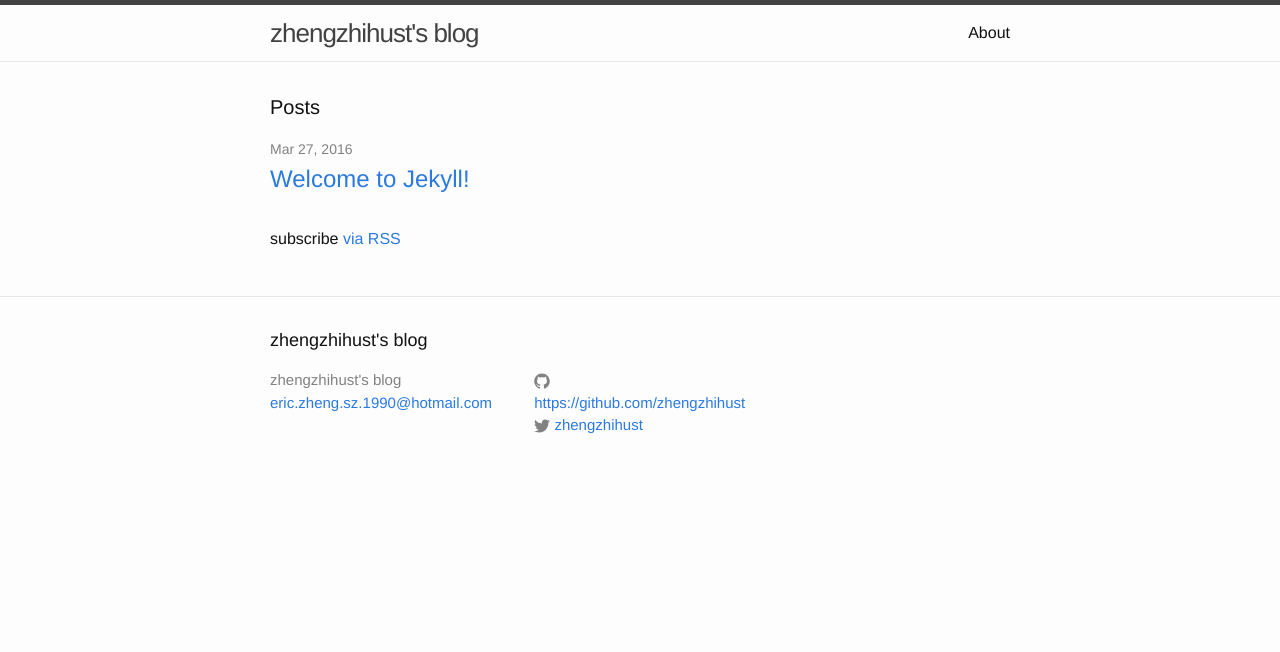
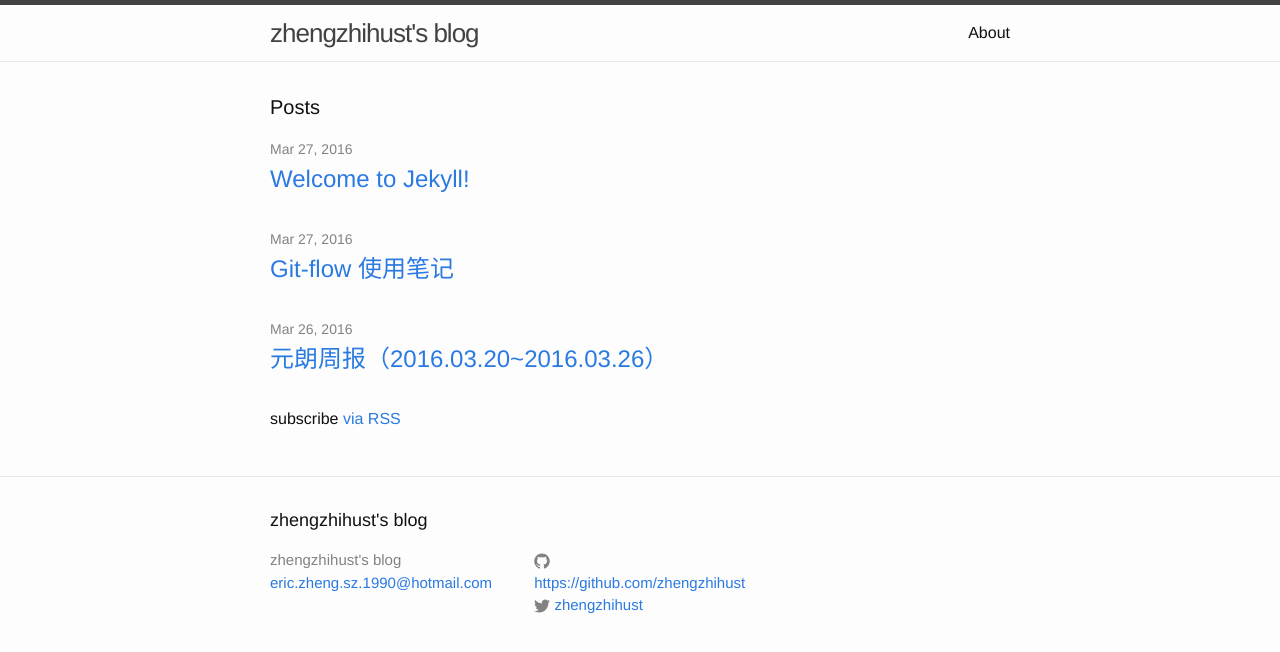
Before and after one commit to zhengzhihust/eric.github.io, a Jekyll site: the page built from index.html, in a window 1280 px wide. Shown: the top 652 px of the page. Built offline with Jekyll 4.4.1, drawn with Linux system fonts in a browser that asks for light colours; some of the changed lines change nothing that is shown.

Commit message:
@yuanlang

````diff
--- a/_config.yml
+++ b/_config.yml
@@ -8,7 +8,7 @@
 # Site settings
 title: zhengzhihust's blog
 email: eric.zheng.sz.1990@hotmail.com
-description: > # 花名元朗，蘑菇街Java高级开发工程师，毕业于华中科技大学
+description: > #### 花名元朗，蘑菇街Java高级开发工程师，毕业于华中科技大学
 baseurl: "" # the subpath of your site, e.g. /blog
 url: "http://yourdomain.com" # the base hostname & protocol for your site
 twitter_username: zhengzhihust
--- /dev/null
+++ b/_posts/2016-03-27-git-flow-use.markdown
@@ -0,0 +1,181 @@
+---
+layout: post
+title:  "Git-flow 使用笔记"
+date:   2016-03-27 19:12:00 +0800
+categories: jekyll update
+---
+
+简单来说，git-flow 就是在 git branch git tag基础上封装出来的代码分支管理模型，把实际开发模拟成 master develop feature release hotfix support 几种场景，其中 master 对应发布上线，develop 对应开发，其他几个在不同的情况下出现。通过封装，git-flow 屏蔽了 git branch 等相对来说比较复杂生硬的命令(git branch 还是比较复杂的，尤其是在多分支情况下)，简单而且规范的解决了代码分支管理问题。
+
+安装 git-flow:
+
+```
+brew install git-flow
+```
+
+在一个全新目录下构建 git-flow 模型：
+
+```
+➜ git flow init
+Initialized empty Git repository in /Users/fannheyward/flowTest/.git/
+No branches exist yet. Base branches must be created now.
+Branch name for production releases: [master]
+Branch name for "next release" development: [develop]
+
+How to name your supporting branch prefixes?
+Feature branches? [feature/]
+Release branches? [release/]
+Hotfix branches? [hotfix/]
+Support branches? [support/]
+Version tag prefix? []
+```
+
+或者在现有的版本库构建：
+
+```
+➜ git flow init
+Which branch should be used for bringing forth production releases?
+  - master
+Branch name for production releases: [master]
+Branch name for "next release" development: [develop]
+
+How to name your supporting branch prefixes?
+Feature branches? [feature/]
+Release branches? [release/]
+Hotfix branches? [hotfix/]
+Support branches? [support/]
+Version tag prefix? []
+```
+
+中间会询问生成的分支名，直接回车默认。这样一个 git-flow 分支模型就初始化完成。
+
+使用场景一：新功能开发，代号 f1
+
+```
+➜ git flow feature start f1
+Switched to a new branch 'feature/f1'
+
+Summary of actions:
+- A new branch 'feature/f1' was created, based on 'develop'
+- You are now on branch 'feature/f1'
+
+Now, start committing on your feature. When done, use:
+
+    git flow feature finish f1
+```
+
+git-flow 从 develop 分支创建了一个新的分支 feature/f1，并自动切换到这个分支下面。然后就可以进行 f1 功能开发，中间可以多次的 commit 操作。当功能完成后：
+
+```
+➜ git flow feature finish f1
+Switched to branch 'develop'
+Already up-to-date.
+Deleted branch feature/f1 (was 7bb5749).
+
+Summary of actions:
+- The feature branch 'feature/f1' was merged into 'develop'
+- Feature branch 'feature/f1' has been removed
+- You are now on branch 'develop'
+```
+
+feature/f1 分支的代码会被合并到 develop 里面，然后删除该分支，切换回 develop. 到此，新功能开发这个场景完毕。在 f1 功能开发中，如果 f1 未完成，同时功能 f2 要开始进行，也是可以的。
+
+使用场景二：发布上线，代号 0.1
+
+```
+➜ git flow release start 0.1
+Switched to a new branch 'release/0.1'
+
+Summary of actions:
+- A new branch 'release/0.1' was created, based on 'develop'
+- You are now on branch 'release/0.1'
+
+Follow-up actions:
+- Bump the version number now!
+- Start committing last-minute fixes in preparing your release
+- When done, run:
+
+    git flow release finish '0.1'
+```
+
+git-flow 从 develop 分支创建一个新的分支 release/0.1，并切换到该分支下，接下来要做的就是修改版本号等发布操作。完成后：
+
+```
+➜ git flow release finish 0.1
+Switched to branch 'master'
+Merge made by the 'recursive' strategy.
+f1      |    1 +
+version |    1 +
+2 files changed, 2 insertions(+)
+create mode 100644 f1
+create mode 100644 version
+Switched to branch 'develop'
+Merge made by the 'recursive' strategy.
+version |    1 +
+1 file changed, 1 insertion(+)
+create mode 100644 version
+Deleted branch release/0.1 (was d77df80).
+
+Summary of actions:
+- Latest objects have been fetched from 'origin'
+- Release branch has been merged into 'master'
+- The release was tagged '0.1'
+- Release branch has been back-merged into 'develop'
+- Release branch 'release/0.1' has been deleted
+```
+
+git-flow 会依次切换到 master develop 下合并 release/0.1 里的修改，然后用 git tag 的给当次发布打上 tag 0.1，可以通过 git tag 查看所有 tag：
+
+```
+➜ git:(master) git tag
+0.1
+0.2
+```
+
+使用场景三：紧急 bug 修正，代号 bug1
+
+```
+➜ git flow hotfix start bug1
+Switched to a new branch 'hotfix/bug1'
+
+Summary of actions:
+- A new branch 'hotfix/bug1' was created, based on 'master'
+- You are now on branch 'hotfix/bug1'
+
+Follow-up actions:
+- Bump the version number now!
+- Start committing your hot fixes
+- When done, run:
+
+    git flow hotfix finish 'bug1'
+```
+
+git-flow 从 master 分支创建一个新的分支 hotfix/bug1，并切换到该分支下。接下来要做的就是修复 bug，完成后：
+
+```
+➜ git flow hotfix finish bug1
+Switched to branch 'master'
+Merge made by the 'recursive' strategy.
+f1 |    2 +-
+1 file changed, 1 insertion(+), 1 deletion(-)
+Switched to branch 'develop'
+Merge made by the 'recursive' strategy.
+f1 |    2 +-
+1 file changed, 1 insertion(+), 1 deletion(-)
+Deleted branch hotfix/bug1 (was aa3ca2e).
+
+Summary of actions:
+- Latest objects have been fetched from 'origin'
+- Hotfix branch has been merged into 'master'
+- The hotfix was tagged 'bug1'
+- Hotfix branch has been back-merged into 'develop'
+- Hotfix branch 'hotfix/bug1' has been deleted
+```
+
+git-flow 会依次切换到 master develop 分支下合并 hotfix/bug1，然后删掉 hotfix/bug1。到此，hotfix 完成。
+
+git-flow 的 feature release 都是从 develop 分支创建，hotfix support 都是从 master 分支创建。
+
+如图：
+
+![git flow chart](_posts/pics/2016-03-27-yuanlang-weekly.md "git flow chart")
--- /dev/null
+++ b/_posts/pics/2016-03-27-yuanlang-weekly.md
@@ -0,0 +1,42 @@
+---
+layout: post
+title:  "元朗周报（2016.03.20~2016.03.26）"
+date:   2016-03-26 19:00:51 +0800
+categories: jekyll update
+---
+#### 元朗周报（2016.03.20~2016.03.26）
+
+#### 本周工作内容
+
+| 工作内容 | 优先级 | 详细说明 |
+| ------------ | ------------- | ------------ |
+| 消息报321大促保障 | P1  | 321大促，消息报确定大促预案、划分业务方保障优先级、维护消息报稳定运行 |
+| 消息报文档总结 | P1 |输出[消息报使用与说明文档](http://gitlab.mogujie.org/trade/doc/blob/master/trade-msg/content/new-structure.md) |
+| 消息报线下环境搭建 | P2  | 消息报完善从线下DB-Binlog-Pigeon-Corgi的链路的配置与线下消息报的部署，打通从线下DB到线下Corgi链路 |
+| 消息报case study | P2  | 消息报总结分享运维历程 |
+| 消息报支持新品接入需求 | P3  | 暴露新品信息，维护[新品API文档](http://gitlab.mogujie.org/trade/trade-msg/wikis/xinpin-api) |
+| 消息报支持快抢接入需求 | P3  | 暴露快抢信息，维护[快抢API文档](http://gitlab.mogujie.org/trade/trade-msg/wikis/quick-buy-structure) |
+| 消息报支持反作弊接入需求 | P3  | Order服务化暴露设备指纹信息，维护[反作弊API文档](http://gitlab.mogujie.org/trade/trade-msg/wikis/mw-tid-token) |
+| 下单服务化单元测试 | P3 | 完善下单服务化虚拟下单的单元测试 |
+
+#### 下周工作计划
+
+| 工作内容 | 优先级 | 详细说明 |
+| ------------ | ------------- | ------------ |
+| SellerSolr、XDOrderSolr客户端hotfix | P1  | 问题已经定位，由于消息报消息快于DB，反查接口在请求拿到旧数据时，一次重试没有返回updated，导致客户端再次重试通过，Solr录进旧的消息，下周需要同步更新Solr服务端与Trade客户端，同步解决这个问题 |
+| 新版消息报发布| P1 | 解决从库延时问题，优化日志目录结构，根据应用分组读取不同的配置文件 |
+| 新版消息报方案确定案 | P2  | 与@七公，@爵士，@雪岩新版消息报确定基于事件通知的方案 |
+| 下单二期开发 | P2 | 参与下单二期开发，迁移遗留的下单到新的下单服务化接口 |
+| tesla转tomcat工程 | P2 | 旧版消息报进行tomcat化的项目改造 |
+| 虚拟下单 | P2 | 虚拟下单接口调整，前后端联调 |
+
+#### 一周总结与感想
+
+1. 在业务方接入消息报的时候，发现接入过程中花费时间最多的地方是熟悉Corgi的使用，包括我的消息如何生产，业务方如何消费，消费不到如何处理，如何不影响线上Corgi业务进行二次开发等等，希望中间件Corgi可以更加全面的介绍Corgi的接入与使用方法。
+2. 线下环境虽然现在很难维护起来，虽然涉及面广泛，业务团队较多，但是每个人都可以担当起维护的责任，对于以后开发的效率及发布的安全性都是有很大的好处的。消息报虽然维护起来基于线下Pigeon-线下Corgi的流程，但是为了从业务上验证其使用，也要担负起下单线下环境的维护，每个人多承担一点点，线下环境渐渐的就可以发挥生产力提升的作用了。
+
+#### 大促保障相关
+
+消息报为近10个反查较大的业务方制定了限流及降级的应急预案，消息报也做了相关的限流预案，经过321大促值班情况发现，消息报及相关查询业务高QPS平稳运行
+
+#### 交易答疑汇总
````
Also changed, not shown: 1 other file.
